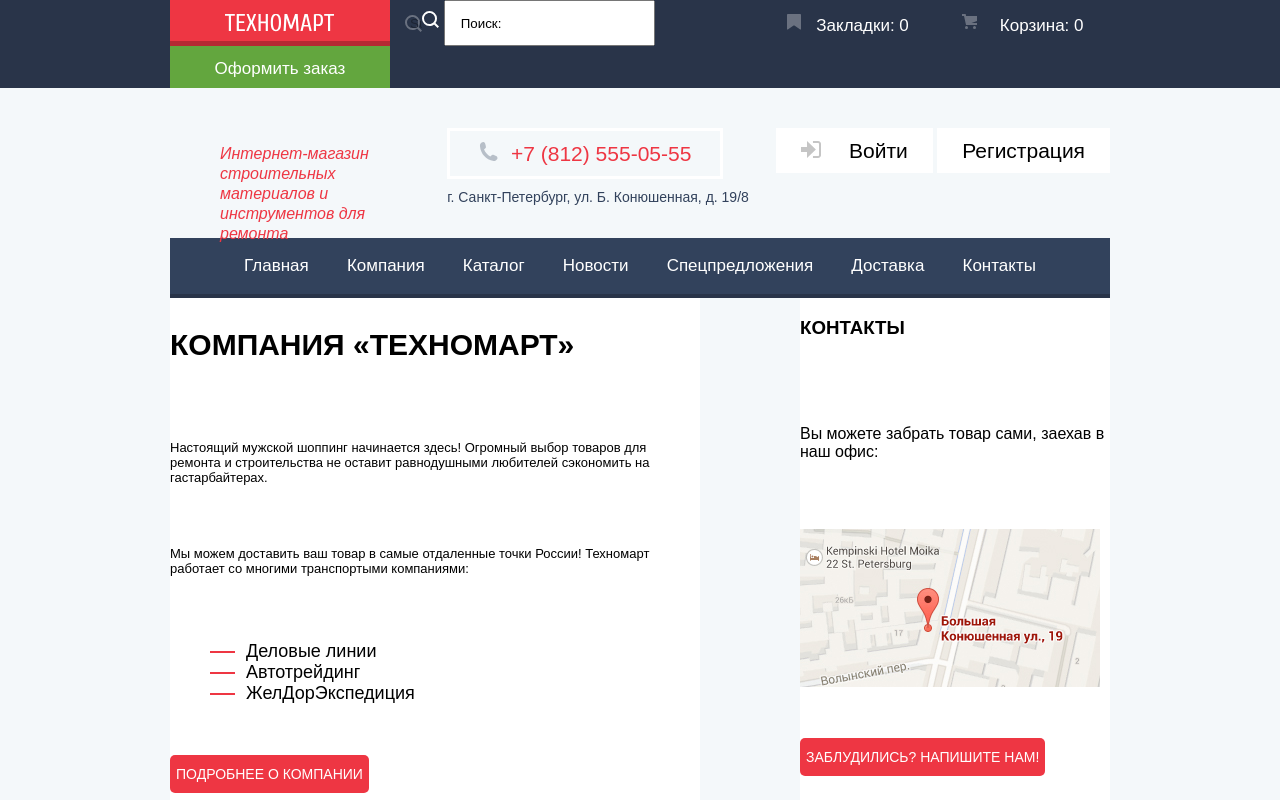
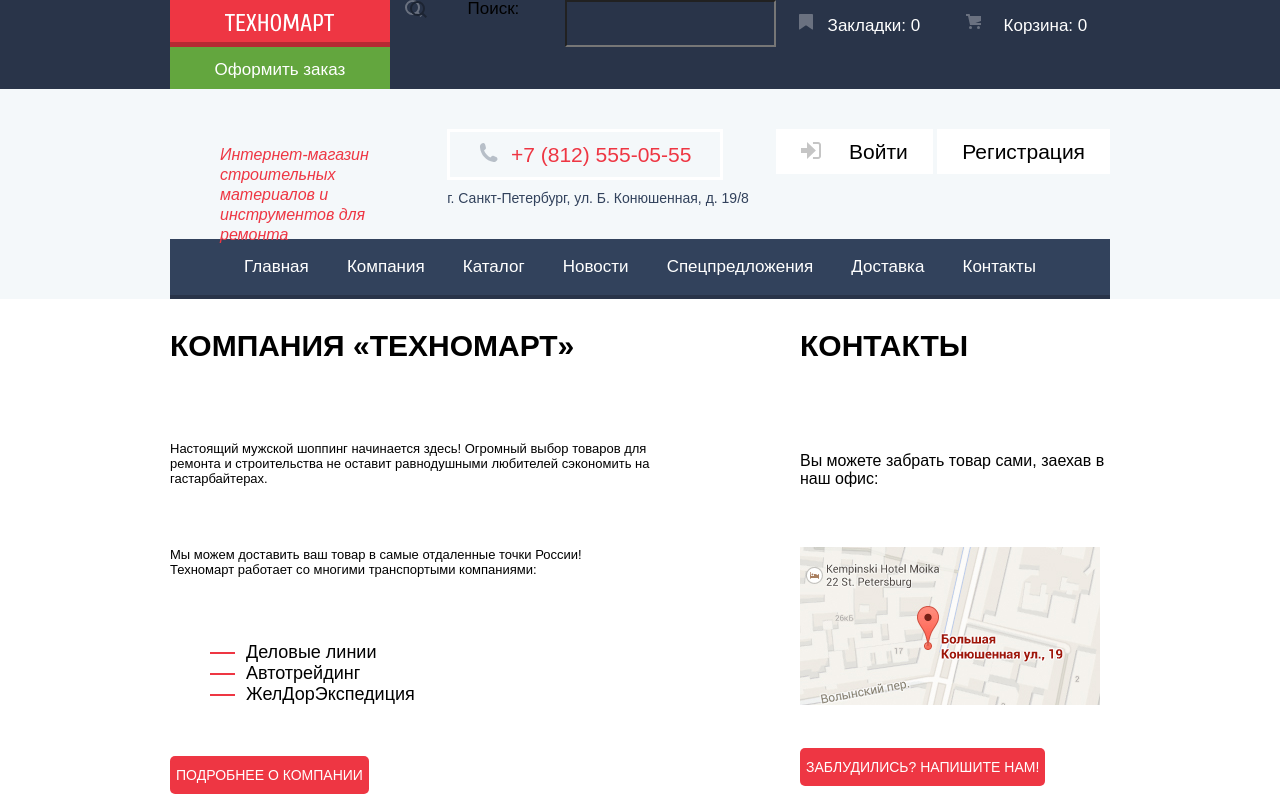
Before and after one commit to Yuu-Khoang/1172889-technomart-26, a plain HTML site: page index.html in a window 1280 px wide. Shown: the top 800 px of the page. Drawn offline with Linux system fonts and the light colour scheme; a web font is replaced by a local one.

Commit message:
Поиск

```diff
--- a/css/style.css
+++ b/css/style.css
@@ -8,7 +8,11 @@ h1, h2, h3 {
   text-transform: uppercase;
 }
 
-section {
+h3 {
+  font-size: 30px;
+}
+
+main {
   background-color: #ffffff;
 }
 
@@ -31,18 +35,7 @@ legend {
   font-weight: bold;
 }
 
-button {
-  font-family: "Cuprum", "PT Sans", sans-serif;
-  font-size: 14px;
-  color: #ffffff;
-  background-color: #ee3643;
-  height: 38px;
-  min-width: 197px;
-  border: 0px;
-  border-radius: 5px;
-  text-transform: uppercase;
-  cursor: pointer;
-}
+
 
 li {
   list-style-type: none;
@@ -70,6 +63,18 @@ li {
   margin-right: auto;
 }
 
+.button {
+  font-family: "Cuprum", "PT Sans", sans-serif;
+  font-size: 14px;
+  color: #ffffff;
+  background-color: #ee3643;
+  height: 38px;
+  min-width: 197px;
+  border: 0px;
+  border-radius: 5px;
+  text-transform: uppercase;
+  cursor: pointer;
+}
 .description h3 {
   font-size: 30px;
 }
@@ -80,12 +85,6 @@ li {
 
 .description li {
   font-size: 18px;
-}
-
-.close-popup {
-  width: 21px;
-  height: 21px;
-  background: url(../img/icon-close.svg) no-repeat;
 }
 
 /* Логотип компании в шапке */
@@ -101,10 +100,10 @@ li {
   width: 109px;
   height: 19px;
   padding-top: 13px;
-  padding-bottom: 9px;
+  padding-bottom: 10px;
   padding-left: 55px;
   padding-right: 56px;
-  border-bottom: 5px #b52933 solid;
+  box-shadow: 0 5px 0 0 #b52933;
 }
 
 /* Верхнее меню: Поиск, Закладки, Корзина, Оформить заказ */
@@ -115,7 +114,6 @@ li {
   flex-wrap: wrap;
   justify-content: space-between;
   min-height: 42px;
-  padding-bottom:-8px;
   font-size: 18px;
   background-color: #293449;
   font-size: 17px;
@@ -137,9 +135,10 @@ text-align: center;
   justify-content: space-between;
 }
 
-.search input[type="submit"] {
-   display: inline-block;
+.button-search {
+  display: inline-block;
   width: 17px;
+  min-width: 17px;
   height: 17px;
   padding-right: 0px;
   padding-left: 5px;
@@ -151,9 +150,10 @@ text-align: center;
 }
 
 .search input[type="text"] {
-  min-height: 42px;
+  min-height: 43px;
   padding: 0px 15px;
   margin: 0px;
+  background-color: #293449;
 }
 
 .bookmarks {
@@ -164,6 +164,7 @@ text-align: center;
   justify-content: space-around;
 }
 
+
 .bookmarks .icon-bookmarks::before {
   display: inline-block;
   width: 17px;
@@ -173,7 +174,6 @@ text-align: center;
   opacity: 0.3;
   content: "";
 }
-
 
 .cart {
 display: inline-flex;
@@ -197,7 +197,6 @@ display: inline-flex;
 
 .order {
   width: 220px;
-  height: 42px;
 display: inline-flex;
   flex-direction: row;
   flex-wrap: wrap;
@@ -487,25 +486,68 @@ legend {
 
 }
 
+/*Pop-up, всплывающие окна*/
+
 .contacts-popup {
 width: 620px;
 min-height: 313px;
+position: fixed;
+z-index: 100;
+margin: 10%;
+padding-left: 80px;
 border-top: 7px #ff5257 solid;
 border-bottom: 112px #f4f4f4 solid;
 background-color: #ffffff;
 }
 
+
 .contacts-popup p {
+  width: 220px;
   display: inline-flex;
   flex-direction: row;
   flex-wrap: wrap;
   justify-content: space-between;
-  margin-right: 80px;
-  margin-left: 80px;
+}
+
+.contacts-popup input {
+  width: 200px;
+min-height: 34px;
+font-size: 13px;
+line-height: 18px;
+margin-top: 12px;
+padding-left: 14px;
+border: 2px #dee3e4 solid;
+border-radius: 2px;
 }
 
 .contacts-popup textarea {
 width: 460px;
+font-family: 'PT Sans', sans-serif;
+font-size: 13px;
+line-height: 18px;
+margin-top: 12px;
+padding-left: 14px;
+padding-top: 12px;
+border: 2px #dee3e4 solid;
+border-radius: 2px;
+}
+
+
+.submit-popup {
+width: 460px;
+position: relative;
+left: 0px;
+bottom: -80px;
+text-align: center;
+}
+
+.close-popup {
+  width: 21px;
+  height: 21px;
+  position: relative;
+  top: 0px;
+  left: 95%;
+  background: url(../img/icon-close.svg) no-repeat;
 }
 
 /* Логотип компании в подвале */
--- a/index.html
+++ b/index.html
@@ -18,15 +18,16 @@
           </a>
         </div>
 
-        <form class="search">
-
-            <label>
-
-            <input type="submit"><img class="icon-search" src="img/icon-search.svg" width="17px" height="17px" alt="Найти!">
-
-            <input type="text" name="search" value="Поиск: "></label>
-
-        </form>
+        <form method="get" action="https://echo.htmlacademy.ru/" class="search">
+            <button type="submit" class="button-search">
+              <svg class="icon-search" width="17" height="17">
+                <path d="M17 15.586l-3.542-3.542A7.465 7.465 0 0 0 15 7.5 7.5 7.5 0 1 0 7.5 15c1.71 0 3.282-.579 4.544-1.542L15.586 17 17 15.586zM2 7.5C2 4.467 4.467 2 7.5 2 10.532 2 13 4.467 13 7.5c0 3.032-2.468 5.5-5.5 5.5A5.506 5.506 0 0 1 2 7.5z"/>
+              </svg>
+              <span class="visually-hidden">Найти</span>
+            </button>
+<label for="search">Поиск:</label>
+<input type="text" name="search" id="search">
+         </form>
 
         <div class="bookmarks"> <a href="#nowhere" class="icon-bookmarks">Закладки: 0</a></div>
         <div class="cart"><a href="#nowhere" class="icon-cart">Корзина: 0</a></div>
@@ -69,22 +70,22 @@
         <h3>Компания &laquo;Техномарт&raquo;</h3>
         <p>Настоящий мужской шоппинг начинается здесь! Огромный выбор товаров для ремонта и строительства не
           оставит равнодушными любителей сэкономить на гастарбайтерах.</p>
-        <p>Мы можем доставить ваш товар в самые отдаленные точки России!
+        <p>Мы можем доставить ваш товар в самые отдаленные точки России!<br>
           Техномарт работает со многими транспортыми компаниями:</p>
         <ul class="text-ul">
           <li>Деловые линии</li>
           <li>Автотрейдинг</li>
           <li>ЖелДорЭкспедиция</li>
         </ul>
-        <button><a href="#nowhere">Подробнее о компании</a></button>
+        <button class="button"><a href="#nowhere">Подробнее о компании</a></button>
       </section>
       <section class="page-map">
         <h3>Контакты</h3>
         <p>Вы можете забрать товар сами, заехав в наш офис:</p>
         <img src="img/map.jpg" alt="Местоположение компании Техномарт на карте" width="300" height="158">
-        <button>Заблудились? Напишите Нам!</button>
+        <button class="button">Заблудились? Напишите Нам!</button>
            </section>
-        <div class="contacts-popup" id="contacts-popup">
+        <div class="contacts-popup visually-hidden" id="contacts-popup">
           <button class="close-popup" type="button" aria-label="Закрыть"></button>
           <form method="get" action="https://echo.htmlacademy.ru/">
             <p><label>Ваше имя:
@@ -93,7 +94,7 @@
                 <input type="email" name="Email" placeholder="email@example.com" required></label></p>
             <p><label>Текст письма:
                 <textarea name="Message" rows="5">В свободной форме</textarea></label></p>
-            <button type="submit">Отправить</button>
+            <button class="submit-popup" type="submit">Отправить</button>
           </form>
         </div>
 
```
